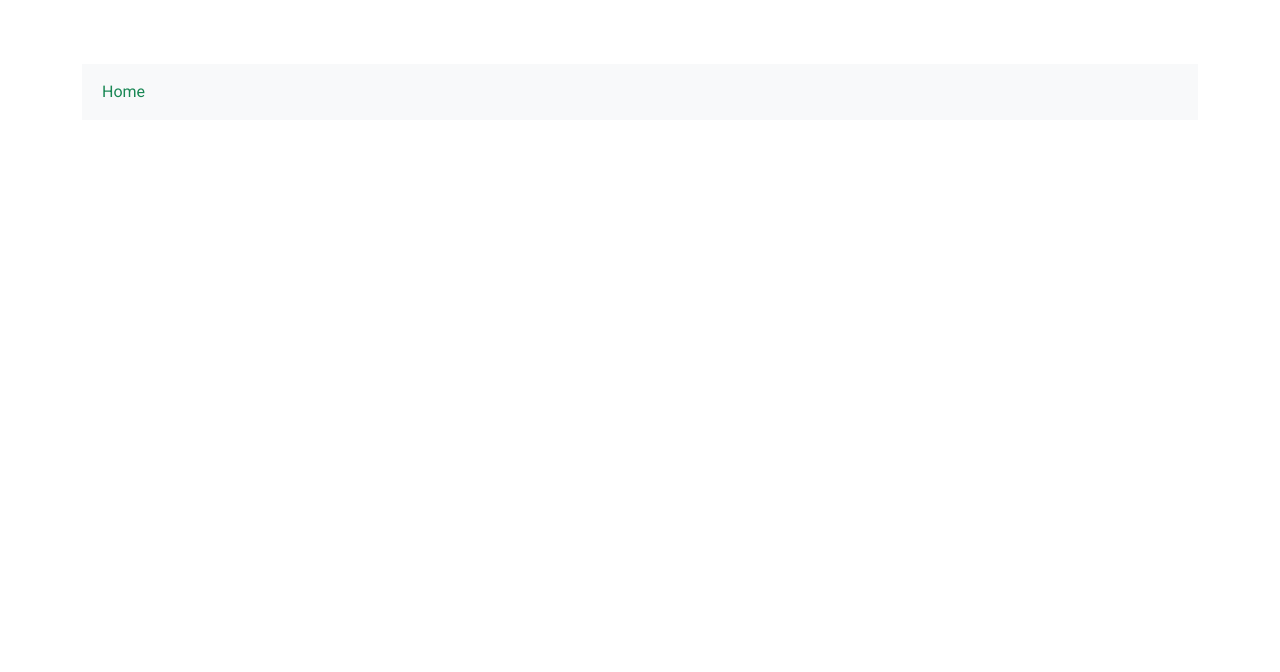
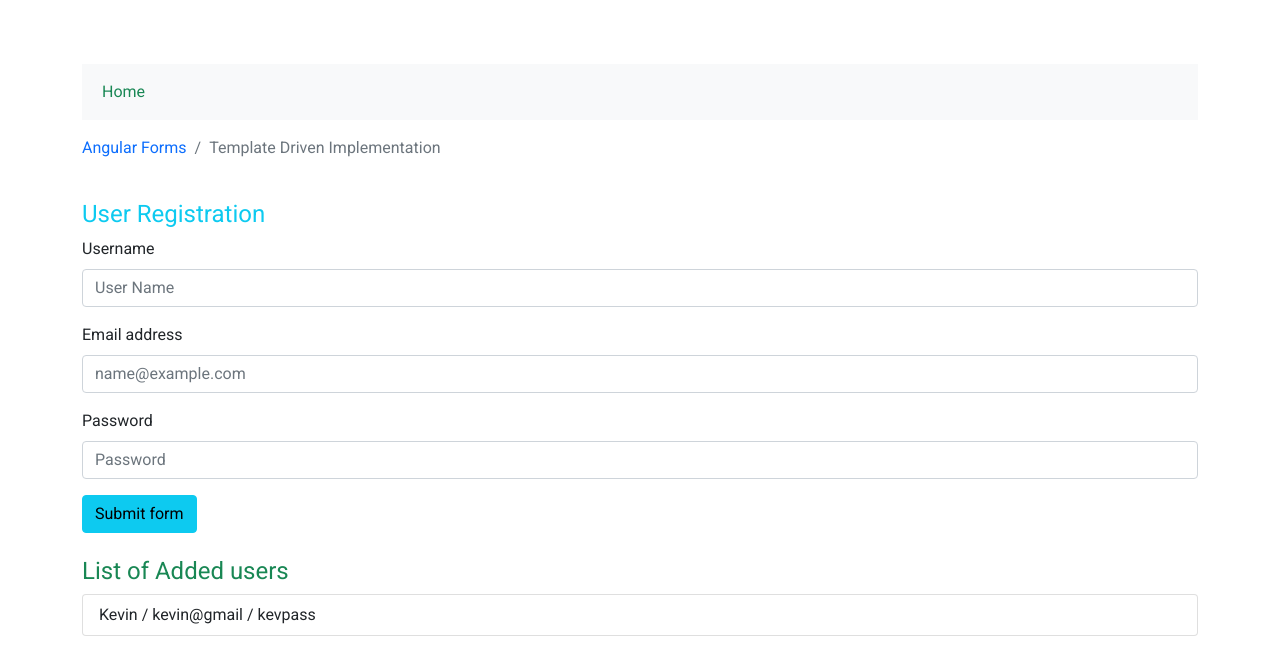
Before and after one commit to SagallaBrian/angular1, an Angular app: page /tut4a in a window 1280 px wide. Before the commit this address led to /. Shown: the top 672 px of the page. Built offline with nearby package versions, Linux system fonts and the light colour scheme.

Commit message:
Third Commit

```diff
--- a/src/app/app.module.ts
+++ b/src/app/app.module.ts
@@ -10,6 +10,8 @@ import { Comp2Component } from './comp2/comp2.component';
 import { Comp3Component } from './comp3/comp3.component';
 import { NavbarComponent } from './navbar/navbar.component';
 import { Comp4Component } from './comp4/comp4.component';
+import { Comp4aComponent } from './comp4a/comp4a.component';
+import { Comp4bComponent } from './comp4b/comp4b.component';
 
 @NgModule({
   declarations: [
@@ -19,7 +21,9 @@ import { Comp4Component } from './comp4/comp4.component';
     Comp2Component,
     Comp3Component,
     NavbarComponent,
-    Comp4Component
+    Comp4Component,
+    Comp4aComponent,
+    Comp4bComponent
   ],
   imports: [
     BrowserModule,
--- a/src/app/comp4/comp4.component.html
+++ b/src/app/comp4/comp4.component.html
@@ -1 +1,35 @@
-<p>Angular form implementation loading ...</p>
+<h4 class="fw-normal text-warning">
+    Angular forms
+</h4>
+<p>
+    Angular provides two different approaches to handling user input through forms:
+</p>
+<ul>
+    <li>
+        Reactive forms provide direct, explicit access
+        to the underlying forms object model.
+        Compared to template-driven forms, they are more robust:
+        they're more scalable, reusable, and testable.
+    </li>
+    <li>
+        Template-driven forms rely on directives in the template to create
+        and manipulate the underlying object model. They are useful
+        for adding a simple form to an app, such as an email list
+        signup form. They're easy to add to an app,
+        but they don't scale as well as reactive forms.
+    </li>
+</ul>
+<p>
+    Angular official website on introduction to forms
+    <a href="https://angular.io/guide/forms-overview" target="_blank">Angular Forms</a>
+</p>
+
+<p>Links to My implementation:</p>
+<ul>
+    <li>
+        <a routerLink="/tut4a" routerLinkActive="active">Template-driven Form implementation</a>
+    </li>
+    <li>
+        <a routerLink="/tut4b" routerLinkActive="active">Reactive Form implementation</a>
+    </li>
+</ul>
--- /dev/null
+++ b/src/app/comp4a/comp4a.component.html
@@ -0,0 +1,59 @@
+<div>
+    <div class="pb-4">
+        <nav aria-label="breadcrumb">
+            <ol class="breadcrumb">
+                <li class="breadcrumb-item">
+                    <a routerLink="/tut4" routerLinkActive="active">Angular Forms</a>
+                </li>
+                <li class="breadcrumb-item active" aria-current="page">
+                    Template Driven Implementation
+                </li>
+            </ol>
+        </nav>
+    </div>
+
+    <div>
+        <h4 class="fw-normal text-info">User Registration</h4>
+        <form #myvar="ngForm" (ngSubmit)="submit_fu(myvar)">
+            <div class="mb-3">
+                <label for="usfi" class="form-label">Username</label>
+                <input type="text" class="form-control" id="usfi" placeholder="User Name" name="usrnameimp"
+                    #myusername="ngModel" minlength="4" required ngModel />
+                <div *ngIf="myusername.invalid && (myusername.dirty || myusername.touched)"
+                    class="alert alert-danger my-3">
+                    <div *ngIf="myusername.errors?.required">
+                       User Name is required.
+                    </div>
+                    <div *ngIf="myusername.errors?.minlength">
+                        Name must be at least 4 characters long.
+                    </div>
+                </div>
+
+            </div>
+            <div class="mb-3">
+                <label for="usema" class="form-label">Email address</label>
+                <input type="email" class="form-control" id="usema" placeholder="name@example.com" name="usremailimp"
+                    required ngModel />
+            </div>
+            <div class="mb-3">
+                <label for="uspas" class="form-label">Password</label>
+                <input type="password" class="form-control" id="uspas" placeholder="Password" name="usrpassimp" required
+                    ngModel />
+            </div>
+            <div>
+                <button class="btn btn-info" type="submit">Submit form</button>
+            </div>
+        </form>
+    </div>
+
+    <div class="py-4">
+        <h4 class="fw-normal text-success">List of Added users</h4>
+
+        <ul class="list-group">
+            <li class="list-group-item" *ngFor="let userinfo of receivedarrays" >
+                {{userinfo.username}} /  {{userinfo.usremail}} /  {{userinfo.usrpass}}
+            </li>
+          </ul>
+
+    </div>
+</div>
--- /dev/null
+++ b/src/app/comp4a/comp4a.component.ts
@@ -0,0 +1,33 @@
+import { Component, OnInit } from '@angular/core';
+import { LessonsService } from "../lessons.service";
+
+
+@Component({
+    selector: 'app-comp4a',
+    templateUrl: './comp4a.component.html',
+    styleUrls: ['./comp4a.component.css'],
+    providers: [LessonsService]
+
+})
+export class Comp4aComponent implements OnInit {
+    receivedarrays: { username: string, usremail: string, usrpass: string }[] = [] ;
+
+    constructor(private myaddproo: LessonsService) {
+       this.receivedarrays = myaddproo.getuserinfo();
+    }
+
+    ngOnInit(): void {
+    }
+
+    submit_fu(myformdata: any) {
+        console.log("form submitted", myformdata.form.value)
+        interface FormInterface {
+            usrnameimp: number,
+            usremailimp: string,
+            usrpassimp: string
+        }
+        let mydata: FormInterface = myformdata.form.value ;
+        this.myaddproo.addinfo(mydata)
+    }
+
+}
--- /dev/null
+++ b/src/app/comp4b/comp4b.component.html
@@ -0,0 +1 @@
+<p>comp4b works!</p>
--- /dev/null
+++ b/src/app/comp4b/comp4b.component.ts
@@ -0,0 +1,15 @@
+import { Component, OnInit } from '@angular/core';
+
+@Component({
+  selector: 'app-comp4b',
+  templateUrl: './comp4b.component.html',
+  styleUrls: ['./comp4b.component.css']
+})
+export class Comp4bComponent implements OnInit {
+
+  constructor() { }
+
+  ngOnInit(): void {
+  }
+
+}
--- a/src/app/lessons.service.ts
+++ b/src/app/lessons.service.ts
@@ -11,8 +11,22 @@ export class LessonsService {
         { "lessonlink": "tut4", "lessondesc": "Angular Forms" },
     ];
 
+    private listousers: { username: string, usremail: string, usrpass: string }[] = [
+        { "username": "Kevin", "usremail": "kevin@gmail", "usrpass": "kevpass" },
+    ];
+
     getinfo(): { lessonlink: string, lessondesc: string }[] {
         return this.arrayLessons;
+    }
+    getuserinfo(): { username: string, usremail: string, usrpass: string }[] {
+        return this.listousers;
+    }
+    addinfo(myparaam: any) {
+        let myobj: any = { "username": "tut5", "usremail": "Temporary Routee", "usrpass": "Introduction" };
+        myobj.username = myparaam.usrnameimp ;
+        myobj.usremail = myparaam.usremailimp ;
+        myobj.usrpass = myparaam.usrpassimp ;
+        this.listousers.push(myobj);
     }
 
     constructor() { }
--- a/src/temp.css
+++ b/src/customstyles.css
@@ -5,3 +5,6 @@ body, h1, h2, h3, h4, h5, h6, p{
     font-family: 'Roboto', sans-serif;
     /* font-family: 'Open Sans', sans-serif; */
 }
+.form-control.ng-touched.ng-invalid {
+    border: 2px solid #e9b4b9;
+  }
--- a/src/styles.css
+++ b/src/styles.css
@@ -4,4 +4,4 @@
 
 @import "~bootstrap/dist/css/bootstrap.css" ;
 @import url('https://fonts.googleapis.com/css2?family=Roboto:ital@0;1&display=swap');
-@import "./temp.css" ;
+@import "./customstyles.css" ;
```
Also changed, not shown: src/app/app-routing.module.ts (+8 -2 lines), src/app/comp4a/comp4a.component.css (added), src/app/comp4b/comp4b.component.css (added), 2 other files (tests, documents, lock files or other folders).
